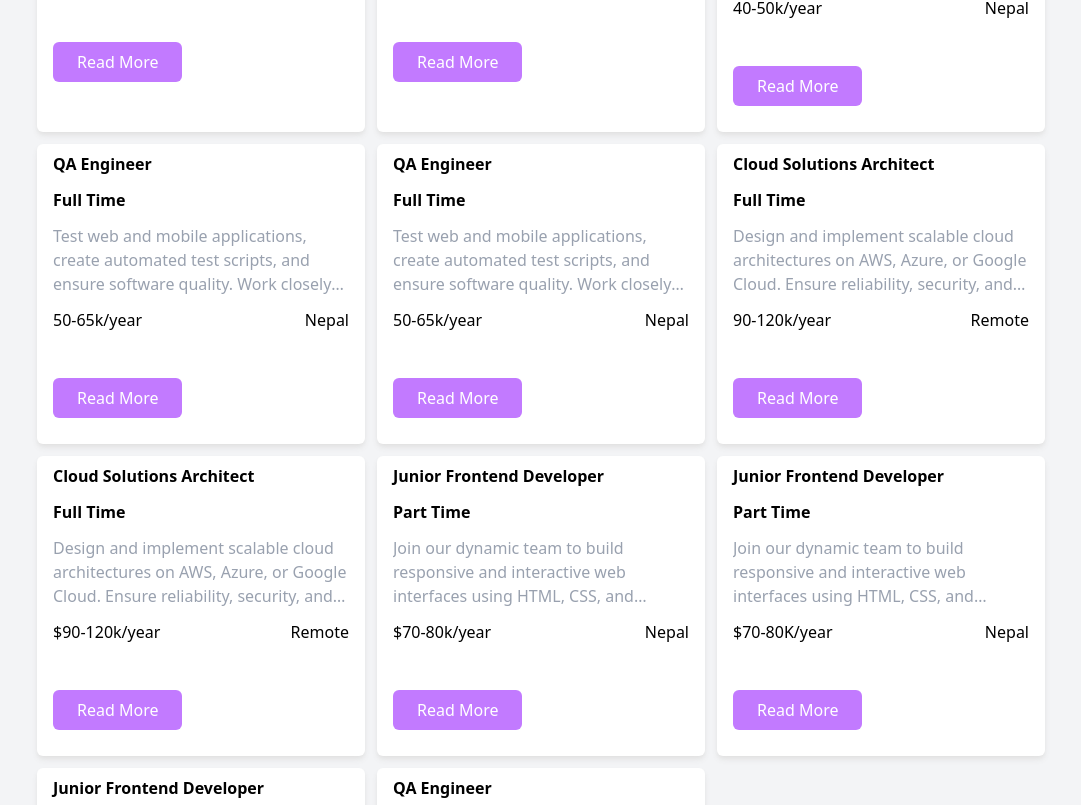
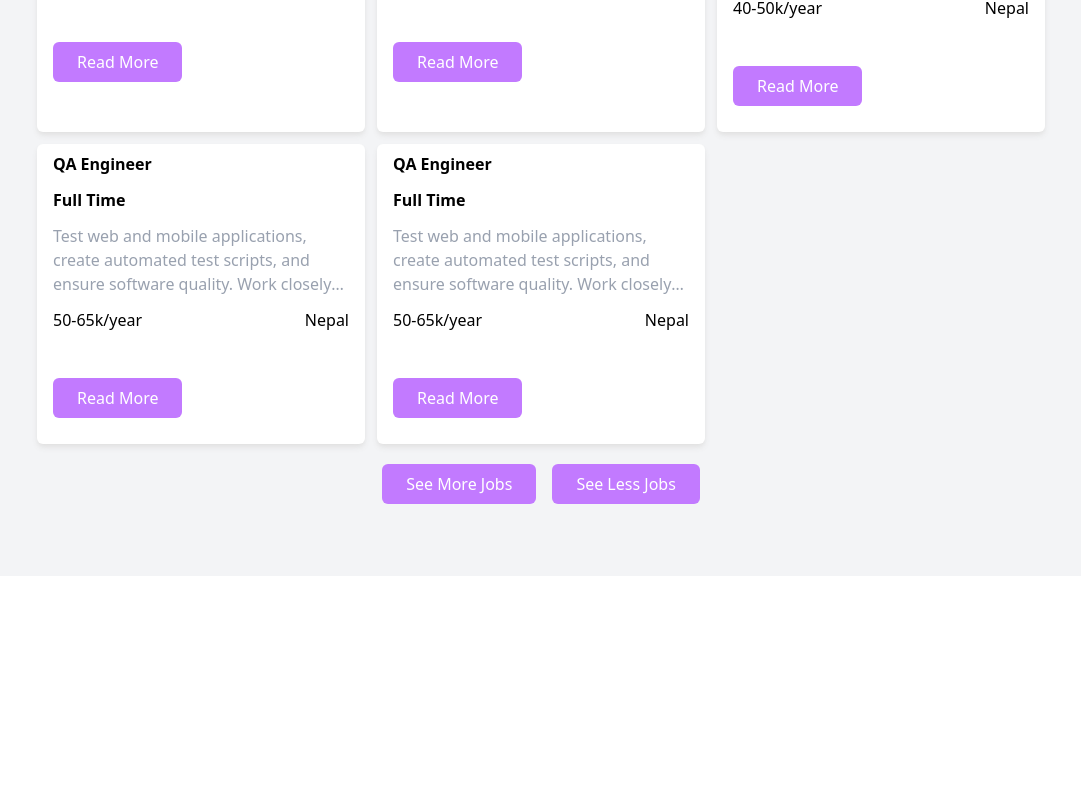
Before and after one commit to paldentitung/Hirely-website, a React (Vite) app: page /home in a window 1280 px wide. Shown: the part 1695-2500 px from the top of the page, without its empty margins (99-1180 px from the left). After the commit the page ends 2271 px from the top, so only its background shows below. Built offline with nearby package versions, Linux system fonts and the light colour scheme.

Commit message:
job listing issues fixed

```diff
--- a/src/Components/JobListing.jsx
+++ b/src/Components/JobListing.jsx
@@ -1,14 +1,15 @@
-import React from "react";
+import React, { useState } from "react";
 import JobCard from "./JobCard";
 import jobsData from "../Data/JobsData";
 import SecondaryButton from "./SecondaryButton";
-import { useState } from "react";
 import Title from "./Title";
 import { useLocation } from "react-router-dom";
+
 const JobListing = () => {
-  const [showJobs, setShowJob] = useState(4);
+  const [showJobs, setShowJob] = useState(8);
   const location = useLocation();
   const searchItem = location.state?.searchItem || "";
+
   const filteredJobs = jobsData.filter(
     (job) =>
       job.title.toLowerCase().includes(searchItem.toLowerCase()) || // job title
@@ -17,33 +18,44 @@ const JobListing = () => {
       job.type.toLowerCase().includes(searchItem.toLowerCase()) // job type
   );
 
+  // Decide which list to show
+  const jobsToShow = searchItem ? filteredJobs : jobsData.slice(0, showJobs);
+
   return (
-    <>
-      <div className="h-auto flex justify-center px-[10%] py-[5%] w-full  bg-gray-100   ">
-        <div className="w-full max-w-[1200px] p-2 ">
+    <div className="h-auto flex justify-center px-[10%] py-[5%] w-full bg-gray-100">
+      <div className="w-full max-w-[1200px] p-2">
+        {/* Header */}
         <div className="text-center mb-8 flex gap-2 justify-center items-center">
           <Title title="Jobs :" />
           <span className="text-2xl font-semibold">{searchItem}</span>
         </div>
 
-          {!searchItem && (
+        {/* Jobs Grid */}
         <div className="grid grid-cols-[repeat(auto-fill,minmax(250px,1fr))] gap-3 w-full">
-              {jobsData.map((job, index) => (
+          {jobsToShow.map((job, index) => (
             <JobCard job={job} key={index} />
           ))}
         </div>
+
+        {/* See More / See Less Buttons */}
+        {!searchItem && (
+          <div className="flex justify-center items-center mt-5 gap-4">
+            {showJobs < jobsData.length && (
+              <SecondaryButton
+                name="See More Jobs"
+                onClick={() => setShowJob(showJobs + 4)}
+              />
             )}
-
-          {searchItem && (
-            <div className="grid grid-cols-[repeat(auto-fill,minmax(250px,1fr))] gap-3 w-full">
-              {filteredJobs.map((job, index) => (
-                <JobCard job={job} key={index} />
-              ))}
+            {showJobs > 4 && (
+              <SecondaryButton
+                name="See Less Jobs"
+                onClick={() => setShowJob(Math.max(showJobs - 4, 4))}
+              />
+            )}
           </div>
         )}
       </div>
     </div>
-    </>
   );
 };
 
--- a/src/Data/JobsData.js
+++ b/src/Data/JobsData.js
@@ -248,6 +248,114 @@ const jobsData = [
     status: "Active",
     expiryDate: "Oct 10, 2025",
   },
+  {
+    id: "a103",
+    title: "Project Coordinator",
+    type: "Contract",
+    description:
+      "Coordinate project activities, monitor timelines, and assist in reporting to ensure projects are delivered on time.",
+    salary: "$30-40k/year",
+    location: "Canada",
+    company: {
+      name: "Global Projects Inc.",
+      description:
+        "Global Projects Inc. provides project management solutions for international clients in IT, construction, and consulting sectors.",
+    },
+    postedDate: "Sep 14, 2025",
+    applicants: 1,
+    status: "Active",
+    expiryDate: "Oct 14, 2025",
+  },
+  {
+    id: "a104",
+    title: "HR Specialist",
+    type: "Full Time",
+    description:
+      "Manage recruitment, employee relations, and performance evaluation processes to support organizational growth.",
+    salary: "$45-60k/year",
+    location: "UK",
+    company: {
+      name: "PeopleFirst Ltd.",
+      description:
+        "PeopleFirst Ltd. is an HR consulting firm that provides talent acquisition, training, and workforce management services to companies across Europe.",
+    },
+    postedDate: "Sep 15, 2025",
+    applicants: 3,
+    status: "Active",
+    expiryDate: "Oct 15, 2025",
+  },
+  {
+    id: "a105",
+    title: "Content Writer",
+    type: "Remote",
+    description:
+      "Create engaging content for blogs, websites, and social media, ensuring consistency with brand voice and style guidelines.",
+    salary: "$20-30k/year",
+    location: "Australia",
+    company: {
+      name: "WriteWise Co.",
+      description:
+        "WriteWise Co. provides content marketing solutions, delivering high-quality writing for businesses and digital agencies globally.",
+    },
+    postedDate: "Sep 16, 2025",
+    applicants: 5,
+    status: "Active",
+    expiryDate: "Oct 16, 2025",
+  },
+  {
+    id: "a106",
+    title: "Mechanical Engineer",
+    type: "Full Time",
+    description:
+      "Design, test, and implement mechanical systems and machinery while ensuring compliance with safety and quality standards.",
+    salary: "$70-90k/year",
+    location: "India",
+    company: {
+      name: "MechWorks Pvt. Ltd.",
+      description:
+        "MechWorks specializes in mechanical engineering solutions for automotive, manufacturing, and energy industries.",
+    },
+    postedDate: "Sep 17, 2025",
+    applicants: 2,
+    status: "Active",
+    expiryDate: "Oct 17, 2025",
+  },
+  {
+    id: "a107",
+    title: "Financial Analyst",
+    type: "Full Time",
+    description:
+      "Analyze financial data, prepare reports, and provide recommendations for investment, budgeting, and financial planning.",
+    salary: "$65-85k/year",
+    location: "Singapore",
+    company: {
+      name: "FinancePro Ltd.",
+      description:
+        "FinancePro Ltd. offers financial consulting services to help businesses and individuals make data-driven financial decisions.",
+    },
+    postedDate: "Sep 18, 2025",
+    applicants: 6,
+    status: "Active",
+    expiryDate: "Oct 18, 2025",
+  },
+  {
+    id: "a108",
+    title: "Customer Support Executive",
+    type: "Part Time",
+    description:
+      "Provide excellent customer service, handle inquiries, and resolve issues promptly across multiple communication channels.",
+    salary: "$15-20k/year",
+    location: "USA",
+    company: {
+      name: "HelpDesk Solutions",
+      description:
+        "HelpDesk Solutions provides outsourced customer support services for companies in IT, e-commerce, and telecommunication sectors.",
+    },
+    postedDate: "Sep 19, 2025",
+    applicants: 7,
+    status: "Active",
+    expiryDate: "Oct 19, 2025",
+  },
 ];
 
 export default jobsData;
```
Lines whose indentation alone changed are shown as unchanged.
